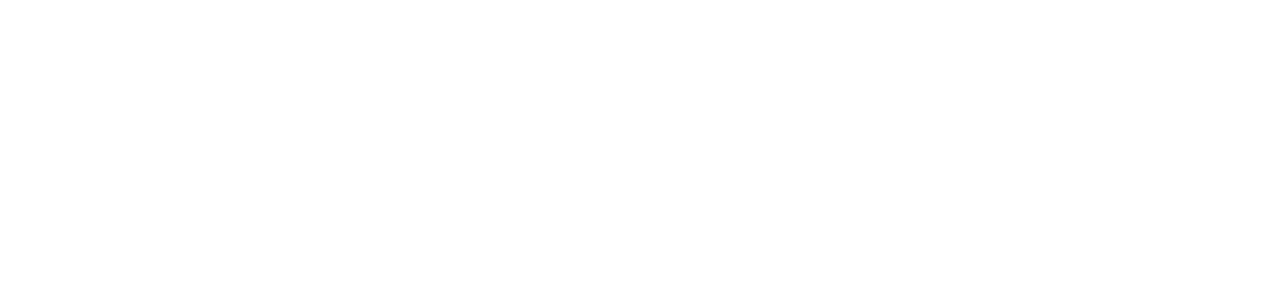
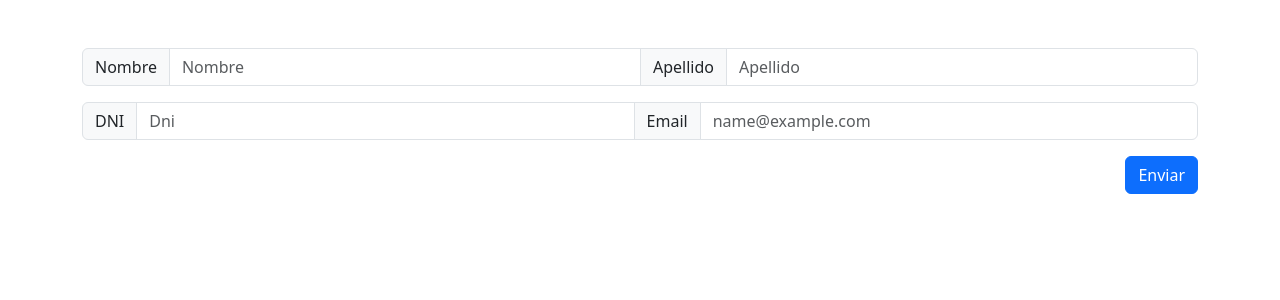
Before and after one commit to NahuFed/TP-React-Ejercicio-8, a React (Vite) app: page / in a window 1280 px wide. Shown: the top 300 px of the page. Built offline with nearby package versions, Linux system fonts and the light colour scheme.

Commit message:
maquetado el formulario

```diff
--- a/src/App.jsx
+++ b/src/App.jsx
@@ -1,11 +1,15 @@
 import './App.css'
 import "bootstrap/dist/css/bootstrap.min.css";
+import Formulario from './components/Formulario';
+import { Container } from 'react-bootstrap';
 function App() {
 
 
   return (
     <>
-
+    <Container className='mt-5'>
+      <Formulario></Formulario>
+    </Container>
     </>
   )
 }
--- /dev/null
+++ b/src/components/Formulario.jsx
@@ -0,0 +1,55 @@
+import React from "react";
+import { Button, Form, InputGroup } from "react-bootstrap";
+import TituloFormulario from "./TituloFormulario";
+
+const Formulario = () => {
+  return (
+    <div>
+      <Form>
+        <TituloFormulario></TituloFormulario>
+        <InputGroup className="mb-3">
+          <InputGroup.Text>Nombre</InputGroup.Text>
+          <Form.Control
+            placeholder="Nombre"
+            aria-label="Nombre"
+            aria-describedby="nombre"
+            required
+
+          />
+          <InputGroup.Text>Apellido</InputGroup.Text>
+          <Form.Control
+            placeholder="Apellido"
+            aria-label="Apellido"
+            aria-describedby="apellido"
+            required
+          />
+        </InputGroup>
+
+        <InputGroup className="mb-3">
+          <InputGroup.Text id="dni">DNI</InputGroup.Text>
+          <Form.Control
+            placeholder="Dni"
+            aria-label="Dni"
+            aria-describedby="dni"
+            type="number"
+            required
+            min={1}
+            maxLength={8}
+            onInput={(e)=> {
+                if (e.target.value.length > e.target.maxLength) e.target.value = e.target.value.slice(0, e.target.maxLength)
+            } }
+
+
+          />
+          <InputGroup.Text id="email">Email</InputGroup.Text>
+          <Form.Control type="email" placeholder="name@example.com" required />
+        </InputGroup>
+        <div className="d-flex justify-content-end">
+        <Button type="submit">Enviar</Button>
+        </div>
+      </Form>
+    </div>
+  );
+};
+
+export default Formulario;
--- /dev/null
+++ b/src/components/TituloFormulario.jsx
@@ -0,0 +1,11 @@
+import React from 'react';
+
+const TituloFormulario = () => {
+    return (
+        <div>
+
+        </div>
+    );
+};
+
+export default TituloFormulario;
```
